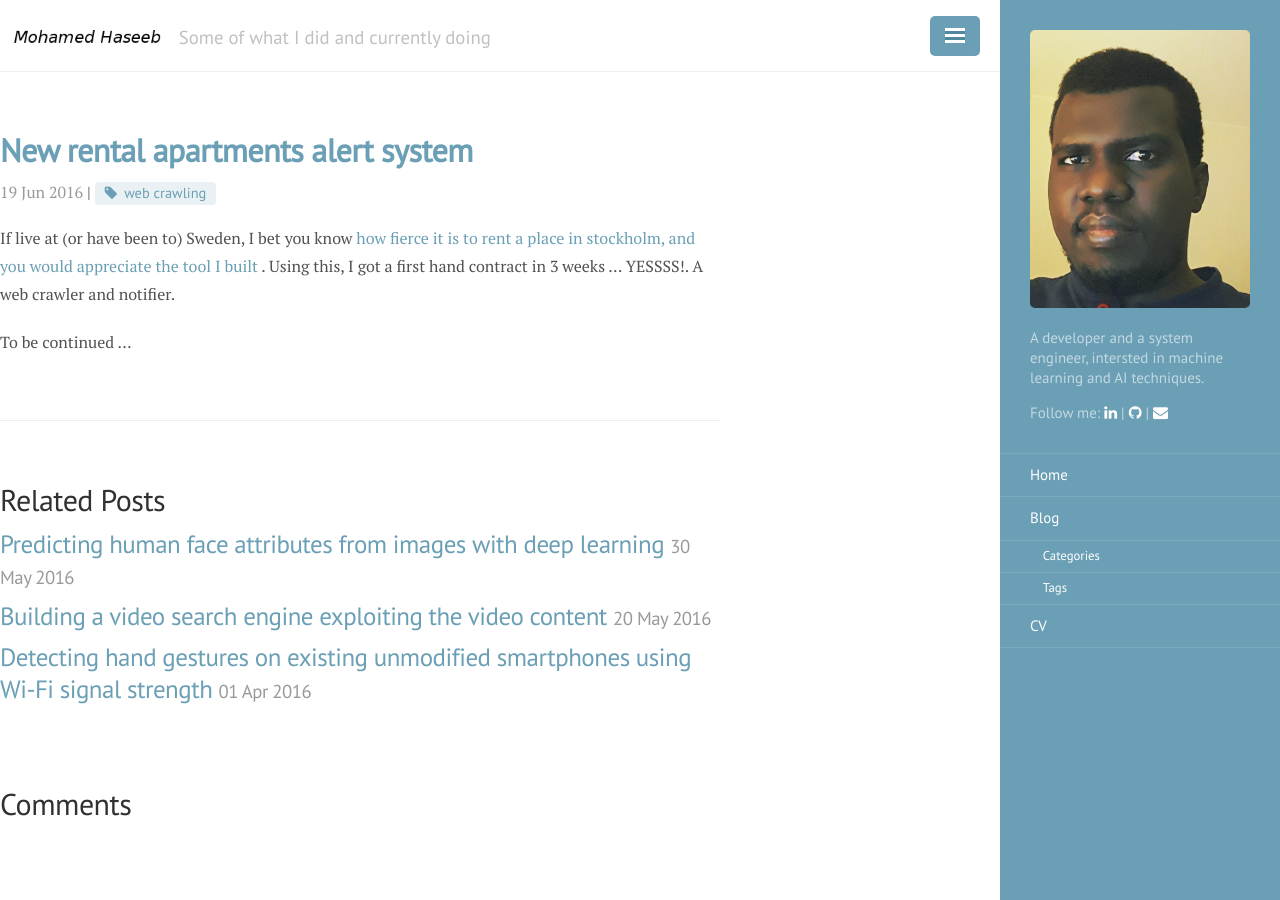
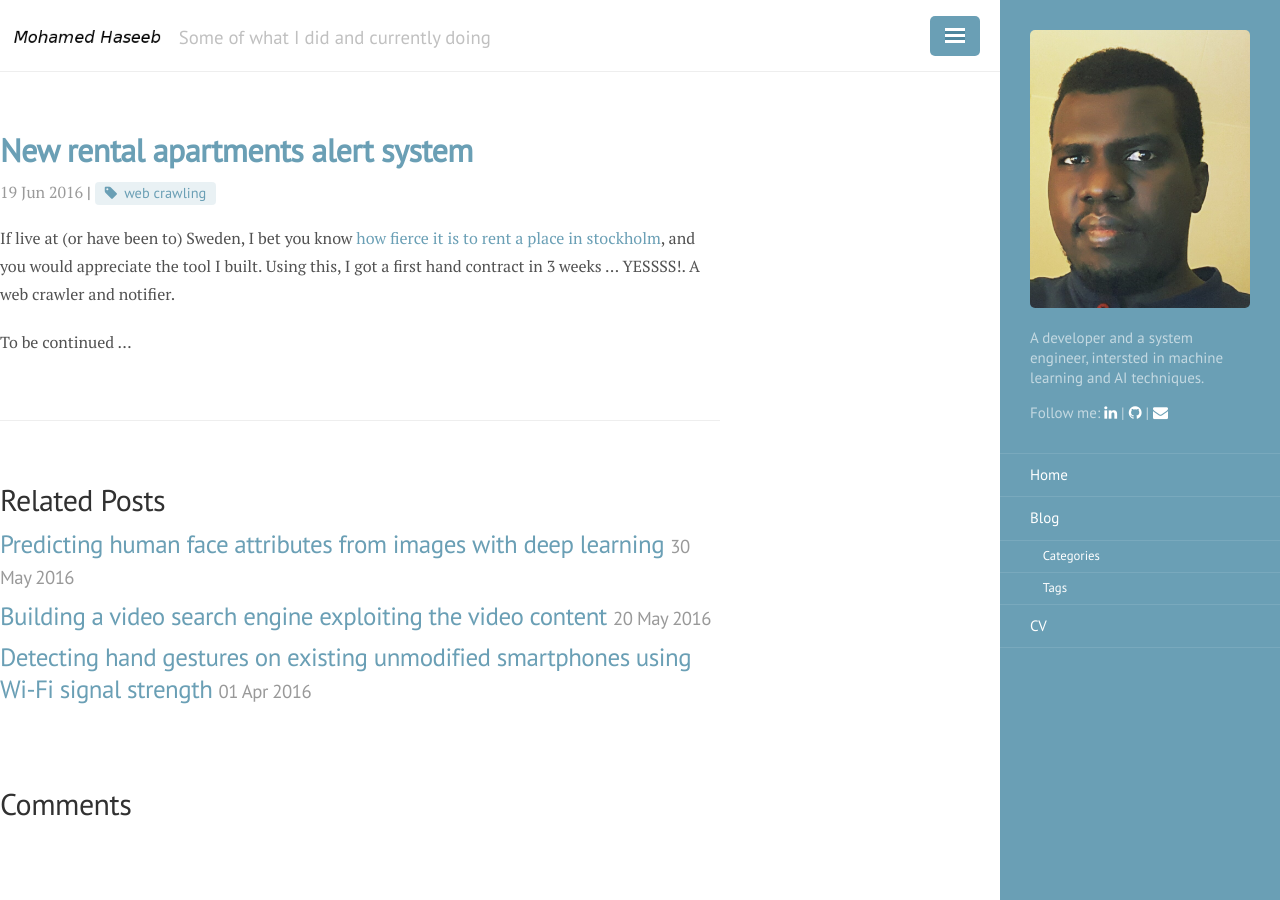
Before and after one commit to mohaseeb/mohaseeb.github.io, a Jekyll site: the page built from _posts/2014-04-30-apartment-hunt.md, in a window 1280 px wide. Built offline with Jekyll 4.4.1, drawn with Linux system fonts in a browser that asks for light colours; nearby versions of some CDN libraries; comment, search, counter and statistics services are not loaded.

```diff
--- a/_posts/2014-04-30-apartment-hunt.md
+++ b/_posts/2014-04-30-apartment-hunt.md
@@ -5,6 +5,6 @@ date: 2016-06-19
 category: other
 tags: [web crawling]
 ---
-If live at (or have been to) Sweden, I bet you know [how fierce it is to rent a place in stockholm, and you would appreciate the tool I built](http://www.bbc.com/capital/story/20160517-this-is-one-city-where-youll-never-find-a-home) . Using this, I got a first hand contract in 3 weeks ... YESSSS!. A web crawler and notifier.
+If live at (or have been to) Sweden, I bet you know [how fierce it is to rent a place in stockholm](http://www.bbc.com/capital/story/20160517-this-is-one-city-where-youll-never-find-a-home), and you would appreciate the tool I built. Using this, I got a first hand contract in 3 weeks ... YESSSS!. A web crawler and notifier.
 
 To be continued ...
```
